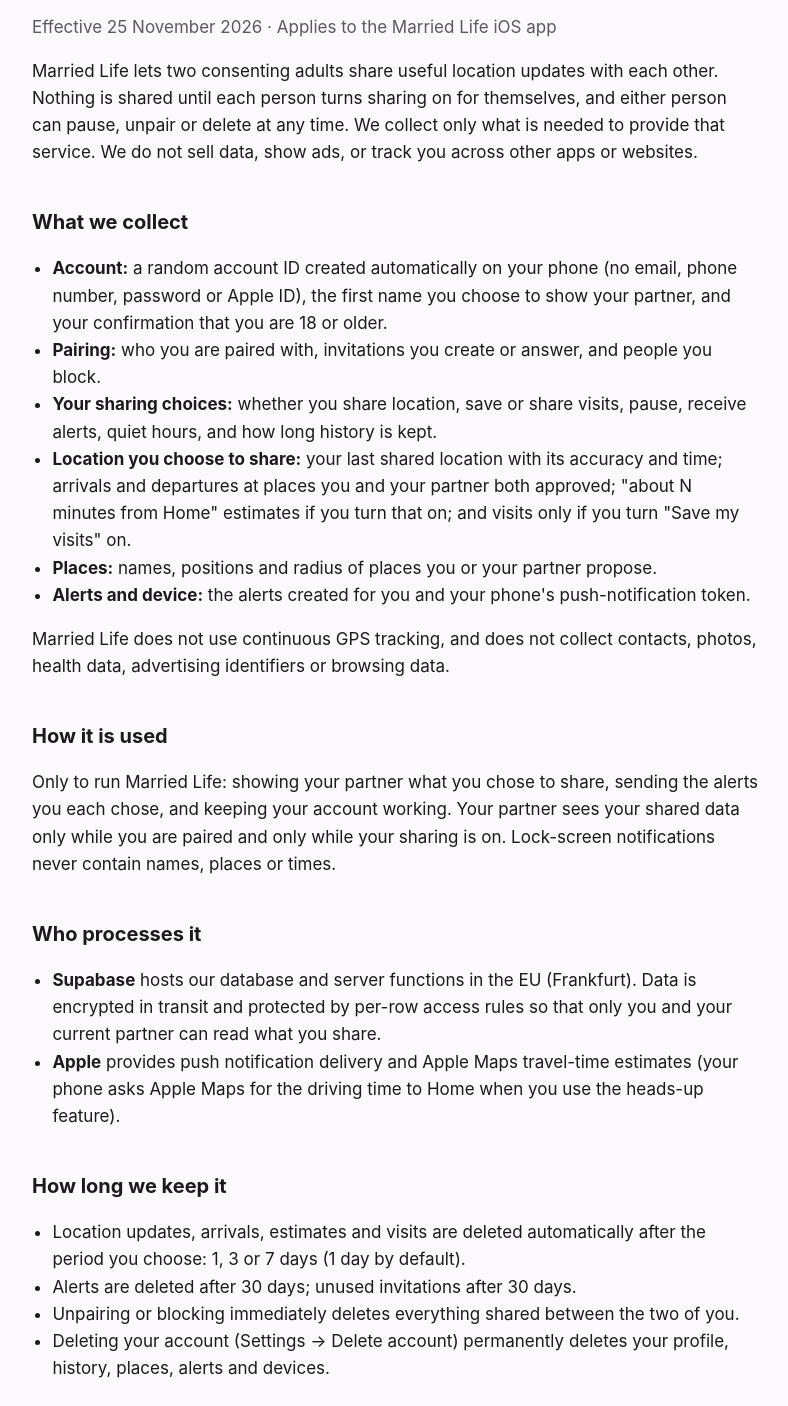
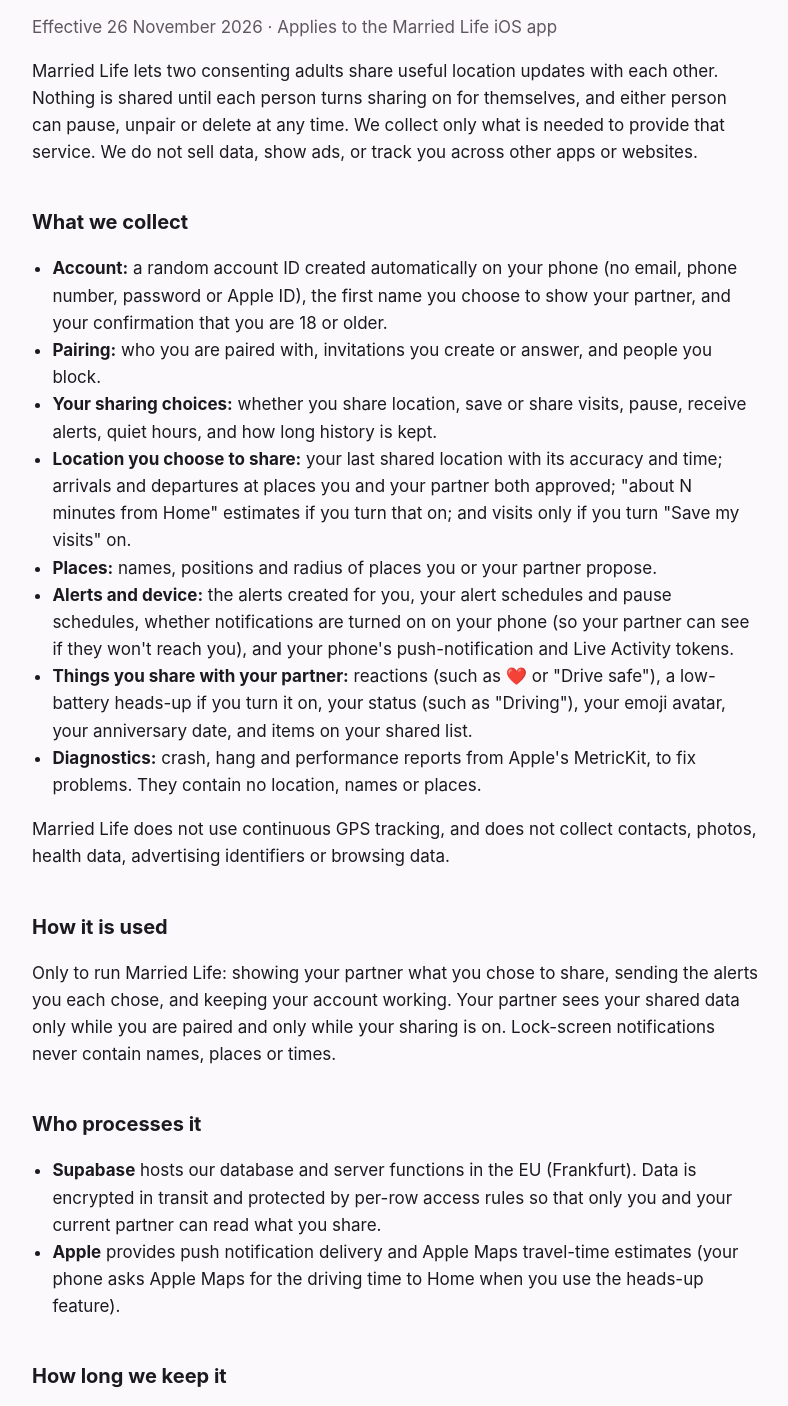
Before and after one commit to Medyconz/taiba-site, a plain HTML site: page privacy.html in a window 1280 px wide. Shown: the part 135-1541 px from the top of the page, without its empty margins (244-1032 px from the left). Drawn offline with Linux system fonts and the light colour scheme.

Commit message:
Privacy policy: status, list, reactions, schedules, diagnostics
Co-Authored-By: Claude Opus 5.5 <noreply@anthropic.com>

```diff
--- a/privacy.html
+++ b/privacy.html
@@ -4,7 +4,7 @@
 <body><main>
 <nav><a href="./">Married Life</a><a href="privacy.html">Privacy</a><a href="terms.html">Terms</a><a href="support.html">Support</a></nav>
 <h1>Privacy Policy</h1>
-<p class="muted">Effective 25 November 2026 · Applies to the Married Life iOS app</p>
+<p class="muted">Effective 26 November 2026 · Applies to the Married Life iOS app</p>
 
 <p>Married Life lets two consenting adults share useful location updates with each other. Nothing is shared until each person turns sharing on for themselves, and either person can pause, unpair or delete at any time. We collect only what is needed to provide that service. We do not sell data, show ads, or track you across other apps or websites.</p>
 
@@ -15,7 +15,9 @@
 <li><strong>Your sharing choices:</strong> whether you share location, save or share visits, pause, receive alerts, quiet hours, and how long history is kept.</li>
 <li><strong>Location you choose to share:</strong> your last shared location with its accuracy and time; arrivals and departures at places you and your partner both approved; "about N minutes from Home" estimates if you turn that on; and visits only if you turn "Save my visits" on.</li>
 <li><strong>Places:</strong> names, positions and radius of places you or your partner propose.</li>
-<li><strong>Alerts and device:</strong> the alerts created for you and your phone's push-notification token.</li>
+<li><strong>Alerts and device:</strong> the alerts created for you, your alert schedules and pause schedules, whether notifications are turned on on your phone (so your partner can see if they won't reach you), and your phone's push-notification and Live Activity tokens.</li>
+<li><strong>Things you share with your partner:</strong> reactions (such as ❤️ or "Drive safe"), a low-battery heads-up if you turn it on, your status (such as "Driving"), your emoji avatar, your anniversary date, and items on your shared list.</li>
+<li><strong>Diagnostics:</strong> crash, hang and performance reports from Apple's MetricKit, to fix problems. They contain no location, names or places.</li>
 </ul>
 <p>Married Life does not use continuous GPS tracking, and does not collect contacts, photos, health data, advertising identifiers or browsing data.</p>
 
@@ -31,8 +33,8 @@
 <h2>How long we keep it</h2>
 <ul>
 <li>Location updates, arrivals, estimates and visits are deleted automatically after the period you choose: 1, 3 or 7 days (1 day by default).</li>
-<li>Alerts are deleted after 30 days; unused invitations after 30 days.</li>
-<li>Unpairing or blocking immediately deletes everything shared between the two of you.</li>
+<li>Alerts are deleted after 30 days; unused invitations after 30 days; ticked-off list items after 7 days; diagnostics after 60 days. Your status clears itself at the time you choose.</li>
+<li>Unpairing or blocking immediately deletes everything shared between the two of you, including your shared list.</li>
 <li>Deleting your account (Settings → Delete account) permanently deletes your profile, history, places, alerts and devices.</li>
 </ul>
 
@@ -50,7 +52,7 @@
 
 <section class="ar" lang="ar">
 <h1>سياسة الخصوصية</h1>
-<p class="muted">سارية اعتباراً من 25 نوفمبر 2026 · تنطبق على تطبيق Married Life لنظام iOS</p>
+<p class="muted">سارية اعتباراً من 26 نوفمبر 2026 · تنطبق على تطبيق Married Life لنظام iOS</p>
 <p>يتيح Married Life لشخصين بالغين متراضيين مشاركة تحديثات مفيدة عن الموقع. لا تتم مشاركة أي شيء حتى يفعّل كل شخص المشاركة بنفسه، ويمكن لأي منهما الإيقاف المؤقت أو إلغاء الارتباط أو الحذف في أي وقت. لا نجمع إلا ما يلزم لتقديم الخدمة، ولا نبيع البيانات ولا نعرض إعلانات ولا نتتبعك عبر التطبيقات أو المواقع الأخرى.</p>
 <h2>ما نجمعه</h2>
 <ul>
@@ -58,7 +60,9 @@
 <li><strong>الارتباط:</strong> الشخص المرتبط بك، والدعوات، والأشخاص المحظورون.</li>
 <li><strong>اختيارات المشاركة:</strong> مشاركة الموقع، وحفظ الزيارات أو مشاركتها، والإيقاف المؤقت، والتنبيهات، وساعات الهدوء، ومدة الاحتفاظ بالسجل.</li>
 <li><strong>الموقع الذي تختار مشاركته:</strong> آخر موقع مُشارَك مع دقته ووقته، والوصول إلى الأماكن التي وافقتما عليها ومغادرتها، وتقديرات «على بُعد نحو N دقيقة من المنزل» إذا فعّلتها، والزيارات فقط إذا فعّلت حفظها.</li>
-<li><strong>الأماكن والتنبيهات والجهاز:</strong> الأماكن المقترحة، والتنبيهات، ورمز الإشعارات لهاتفك.</li>
+<li><strong>الأماكن والتنبيهات والجهاز:</strong> الأماكن المقترحة، والتنبيهات وجداولها، وحالة الإشعارات على هاتفك، ورموز الإشعارات والأنشطة المباشرة.</li>
+<li><strong>ما تشاركه مع شريكك:</strong> التفاعلات (مثل ❤️ أو «طريق السلامة»)، وتنبيه انخفاض البطارية إذا فعّلته، وحالتك، وصورتك الرمزية، وتاريخ الذكرى السنوية، وعناصر قائمتكما المشتركة.</li>
+<li><strong>التشخيص:</strong> تقارير الأعطال والأداء من MetricKit لإصلاح المشكلات، دون أي موقع أو أسماء أو أماكن.</li>
 </ul>
 <h2>مدة الاحتفاظ</h2>
 <p>تُحذف بيانات الموقع تلقائياً بعد 1 أو 3 أو 7 أيام حسب اختيارك، والتنبيهات بعد 30 يوماً. إلغاء الارتباط أو الحظر يحذف فوراً كل ما شاركتماه، وحذف الحساب يحذف كل بياناتك نهائياً.</p>
```
